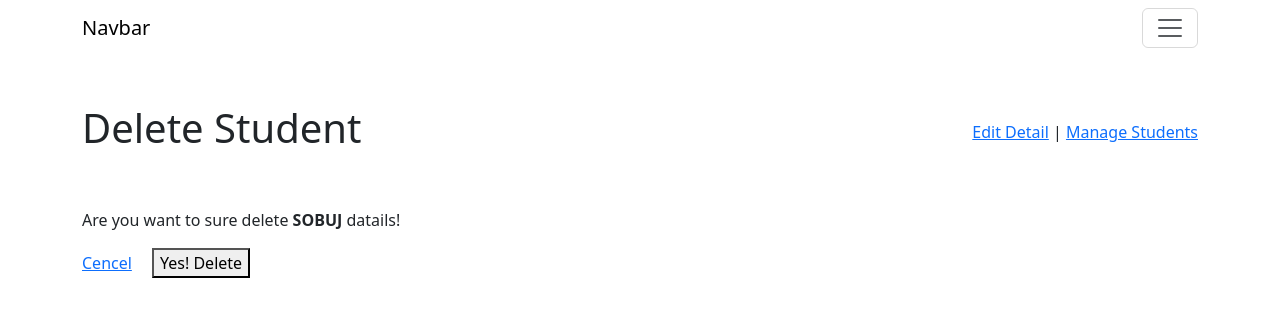
After one commit to so8uj/Django-Practice, a Django app: page /student/delete/2 in a window 1280 px wide. The commit adds this page. Shown: the top 317 px of the page. Run offline with Django 5.2, Linux system fonts and the light colour scheme; data comes from the database, SQL or seed files in the repository; both versions use the stored data as it was after the commit; some libraries are stand-ins or nearby versions.

Commit message:
Student Management System with Normal CRUD Practice Completed with Bootstrap 6

```diff
--- a/django-basic-recap/basic_recap/static/style.css
+++ b/django-basic-recap/basic_recap/static/style.css
@@ -1,6 +1,3 @@
-.alert-success{
-    background: var(--bs-primary-bg);
-}
-.alert-error{
+.theme-error{
     background: var(--bs-danger-bg);
 }
--- /dev/null
+++ b/django-basic-recap/basic_recap/student/templates/student/delete_student.html
@@ -0,0 +1,24 @@
+{% extends "layout.html" %}
+
+{% block title %}Delete Student{% endblock %}
+
+{% block content %}
+<div class="container mt-5">
+    <div class="d-flex align-items-center justify-content-between pb-5">
+        <h1>Delete Student</h1>
+        <div>
+            <a href="{% url 'student:edit_student' student.pk %}">Edit Detail</a> |
+            <a href="{% url 'student:index' %}">Manage Students</a>
+        </div>
+    </div>
+
+    <form method="POST">
+        <p>Are you want to sure delete <b>{{ student.name | upper }}</b> datails!</p>
+        {% csrf_token %}
+        <a href="{% url 'student:index' %}">Cencel</a>
+        <button class="btn-subtle theme-danger ms-3" type="submit">Yes! Delete </button>
+    </form>
+
+
+</div>
+{% endblock %}s
--- a/django-basic-recap/basic_recap/student/templates/student/stdent_form.html
+++ b/django-basic-recap/basic_recap/student/templates/student/stdent_form.html
@@ -20,11 +20,11 @@
 <div class="mb-3">
     <label for="" class="form-label">Staues</label>
     <div class="form-field">
-        <input class="radio" name="status" type="radio" id="active" value="1" checked />
+        <input class="radio" name="status" type="radio" id="active" value="1" {% if student.status %}checked{% endif %} />
         <label for="active">Active</label>
     </div>
     <div class="form-field">
-        <input class="radio" name="status" type="radio" id="inactive" value="0" />
+        <input class="radio" name="status" type="radio" id="inactive" value="0" {% if not student.status %}checked{% endif %} />
         <label for="inactive">Inctive</label>
     </div>
 </div>
--- a/django-basic-recap/basic_recap/student/urls.py
+++ b/django-basic-recap/basic_recap/student/urls.py
@@ -6,4 +6,7 @@ app_name = 'student'
 urlpatterns = [
     path('', views.index, name='index'),
     path('add/', views.add_student, name='add_student'),
+    path('edit/<int:pk>',views.edit_student,name='edit_student'),
+    path('student-status/<int:pk>',views.toggle_status,name='toggle_status'),
+    path('delete/<int:pk>',views.delete_student,name='delete_student'),
 ]
--- a/django-basic-recap/basic_recap/student/views.py
+++ b/django-basic-recap/basic_recap/student/views.py
@@ -1,21 +1,21 @@
-from django.shortcuts import render, redirect
+from django.shortcuts import render, redirect, get_object_or_404
 from django.contrib import messages
 from .models  import Student
+
 def index(request):
     students = Student.objects.all()
     return render(request, 'student/index.html', {'students': students})
 
 
 def add_student(request):
-    student = Student(status=True)
-    message = {}
+    student = Student(roll='',age='',status=True)
 
     if request.method == 'POST':
         student.name = request.POST.get('name')
         student.roll = request.POST.get('roll')
         student.email = request.POST.get('email')
         student.age = request.POST.get('age')
-        student.status = request.POST.get('status')
+        student.status = bool(int(request.POST.get('status')))
 
         if not student.name or not student.roll or not student.email or not student.age :
             messages.error(request, "All fields are required!")
@@ -25,3 +25,43 @@ def add_student(request):
             return redirect('student:index')
 
     return render(request, 'student/add_student.html',{'student':student})
+
+
+
+def edit_student(request, pk):
+
+    student = get_object_or_404(Student,pk=pk)
+
+    if request.method == 'POST':
+        student.name = request.POST.get('name')
+        student.roll = request.POST.get('roll')
+        student.email = request.POST.get('email')
+        student.age = request.POST.get('age')
+        student.status = bool(int(request.POST.get('status')))
+
+        if not student.name or not student.roll or not student.email or not student.age :
+            messages.error(request, "All fields are required!")
+        else:
+            student.save()
+            messages.success(request, 'Student Edited successfully!')
+            return redirect('student:index')
+
+
+    return render(request, 'student/edit_student.html',{'student':student})
+
+def toggle_status(request,pk):
+    student = get_object_or_404(Student,pk=pk)
+    student.status = not student.status
+    student.save()
+    messages.success(request, 'Student Status Updated successfully!')
+    return redirect('student:index')
+
+
+def delete_student(request, pk):
+    student = get_object_or_404(Student,pk=pk)
+    if request.method == 'POST':
+        student.delete()
+        messages.error(request, 'Student Deleted!')
+        return redirect('student:index')
+
+    return render(request,'student/delete_student.html',{'student':student})
```
Also changed, not shown: django-basic-recap/basic_recap/student/templates/student/add_student.html (+2 -8 lines), django-basic-recap/basic_recap/student/templates/student/edit_student.html (added, +31 -0 lines), django-basic-recap/basic_recap/student/templates/student/index.html (+12 -3 lines), django-basic-recap/basic_recap/templates/messages.html (added, +7 -0 lines), django-basic-recap/basic_recap/db.sqlite3.
